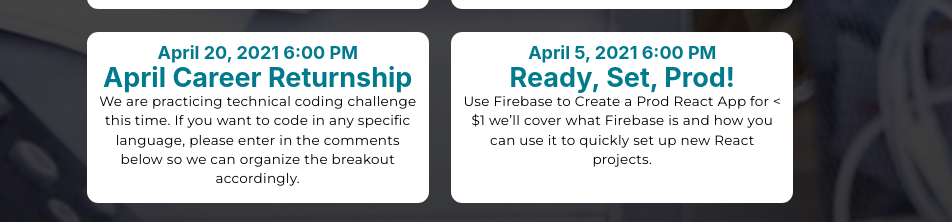
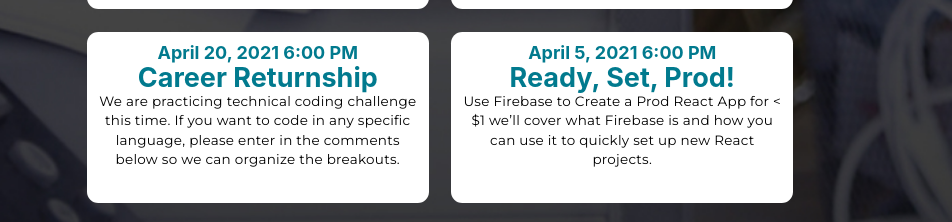
Before and after one commit to women-who-software/career-returnship-website, a Gatsby site: page / in a window 1280 px wide. Shown: the part 1753-1975 px from the top of the page, 328-1280 px from the left. Built offline with nearby package versions, Linux system fonts and the light colour scheme; Gatsby itself is replaced by a stand-in of ours; a web font is replaced by a local one.

Commit message:
Update Event “march-returnship/march-returnship”

```diff
--- a/src/content/events/march-returnship/march-returnship.md
+++ b/src/content/events/march-returnship/march-returnship.md
@@ -1,7 +1,7 @@
 ---
 layout: event
-title: April Career Returnship
+title: Career Returnship
 date: April 20, 2021 6:00 PM
 url: https://www.meetup.com/Women-Who-Code-Boulder-Denver/events/nckhfsyccgbbc/
 ---
-We are practicing technical coding challenge this time. If you want to code in any specific language, please enter in the comments below so we can organize the breakout accordingly.
+We are practicing technical coding challenge this time. If you want to code in any specific language, please enter in the comments below so we can organize the breakouts.
```
